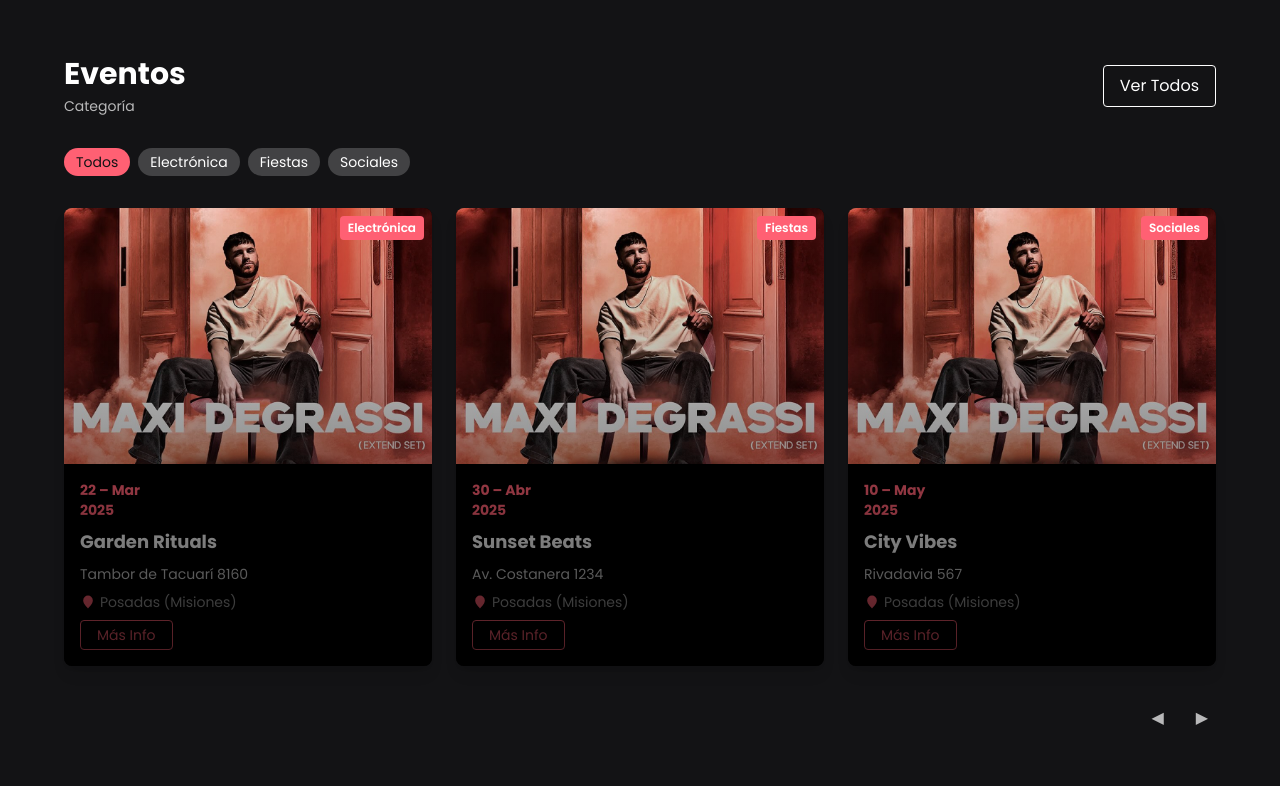
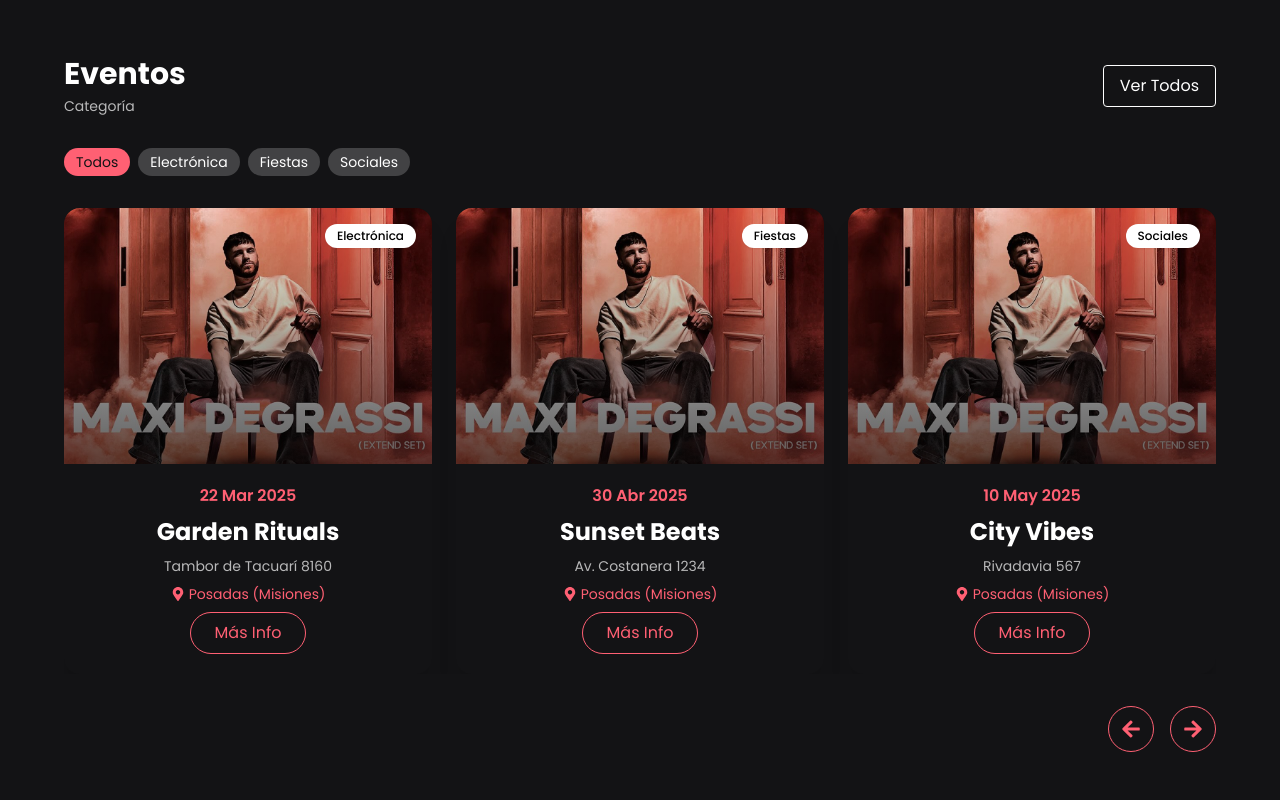
Before and after one commit to Pir4te64/Voi_frontend, a React (Vite) app: page / in a window 1280 px wide. Shown: the part 920-1720 px from the top of the page. Built offline with nearby package versions, Linux system fonts and the light colour scheme.

Commit message:
feat: integrate Swiper for event card carousel and enhance EventCard layout

```diff
--- a/src/components/Eventos/EventCard.tsx
+++ b/src/components/Eventos/EventCard.tsx
@@ -1,10 +1,11 @@
 // src/components/EventCard.tsx
 import React from 'react';
+import { FaMapMarkerAlt } from 'react-icons/fa';
 
 export interface EventCardProps {
     image: string;
     category: string;
-    date: string;     // "DD MMM YYYY"
+    date: string;     // Ej: "22 Mar 2025"
     title: string;
     location: string;
     city: string;
@@ -12,44 +13,51 @@ export interface EventCardProps {
 }
 
 const EventCard: React.FC<EventCardProps> = ({
-    image, category, date, title, location, city, onInfoClick,
+    image,
+    category,
+    date,
+    title,
+    location,
+    city,
+    onInfoClick,
 }) => {
-    const [day, month, year] = date.split(' ');
     return (
-        <div className="relative bg-black rounded-lg overflow-hidden shadow-lg">
-            {/* Imagen + overlay */}
-            <div
-                className="h-64 bg-center bg-cover"
-                style={{ backgroundImage: `url(${image})` }}
-            >
-                <div className="absolute inset-0 bg-gradient-to-t from-black/70 to-transparent" />
+        <div className="rounded-2xl overflow-hidden shadow-xl bg-transparent">
+            {/* Imagen con overlay y pill */}
+            <div className="relative">
+                <div
+                    className="h-64 bg-center bg-cover"
+                    style={{ backgroundImage: `url(${image})` }}
+                />
+                {/* Overlay sutil */}
+                <div className="absolute inset-0 bg-gradient-to-t from-black/60 to-transparent" />
+                {/* Pill de categoría */}
+                <span className="absolute top-4 right-4 bg-white text-black text-xs font-medium px-3 py-1 rounded-full shadow-sm">
+                    {category}
+                </span>
             </div>
 
-            {/* Pill de categoría */}
-            <span className="absolute top-2 right-2 bg-secondary px-2 py-1 text-xs font-semibold text-white rounded">
-                {category}
-            </span>
-
-            {/* Contenido */}
-            <div className="p-4 flex flex-col space-y-2">
-                <div className="text-secondary font-bold text-sm">
-                    {day} – {month} <span className="block">{year}</span>
-                </div>
-                <h3 className="text-lg font-bold text-white">{title}</h3>
-                <p className="text-sm text-white/80">{location}</p>
-                <p className="text-sm text-white/60 flex items-center">
-                    <svg
-                        className="w-4 h-4 mr-1 text-secondary"
-                        fill="currentColor"
-                        viewBox="0 0 20 20"
-                    >
-                        <path d="M10 2a6 6 0 00-6 6c0 4.5 6 10 6 10s6-5.5 6-10a6 6 0 00-6-6z" />
-                    </svg>
-                    {city}
+            {/* Detalles */}
+            <div className="px-6 py-5 text-center space-y-2">
+                {/* Fecha */}
+                <p className="text-secondary font-semibold text-base">
+                    {date}
                 </p>
+                {/* Título */}
+                <h3 className="text-white text-2xl font-bold">
+                    {title}
+                </h3>
+                {/* Ubicación */}
+                <p className="text-white/70 text-sm">
+                    {location}
+                </p>
+                <p className="flex items-center justify-center text-secondary text-sm">
+                    <FaMapMarkerAlt className="mr-1" /> {city}
+                </p>
+                {/* Botón Más Info */}
                 <button
                     onClick={onInfoClick}
-                    className="mt-2 self-start px-4 py-1 text-sm border border-secondary rounded text-secondary hover:bg-secondary hover:text-primary transition"
+                    className="mt-4 px-6 py-2 border border-secondary text-secondary rounded-full hover:bg-secondary hover:text-primary transition"
                 >
                     Más Info
                 </button>
--- a/src/components/Eventos/Eventos.tsx
+++ b/src/components/Eventos/Eventos.tsx
@@ -1,16 +1,14 @@
 // src/components/EventsSection.tsx
-import React, { useState } from 'react';
-import EventCard from './EventCard';
+import React, { useState, useRef } from 'react';
+import { Swiper, SwiperSlide } from 'swiper/react';
+import { A11y } from 'swiper/modules';
+import 'swiper/swiper-bundle.css';
+import { FaArrowLeft, FaArrowRight } from 'react-icons/fa';
+import EventCard, { EventCardProps } from './EventCard';
 import sliderImage from '@/assets/SliderEvent/Slider.png';
 
-interface Event {
+interface Event extends Omit<EventCardProps, 'onInfoClick'> {
     id: number;
-    image: string;
-    category: string;
-    date: string;
-    title: string;
-    location: string;
-    city: string;
 }
 
 const staticEvents: Event[] = [
@@ -41,12 +39,22 @@ const staticEvents: Event[] = [
         location: 'Rivadavia 567',
         city: 'Posadas (Misiones)',
     },
+    {
+        id: 4,
+        image: sliderImage,
+        category: 'Electrónica',
+        date: '18 Jun 2025',
+        title: 'Deep House Night',
+        location: 'Ruta 12 km 8',
+        city: 'Posadas (Misiones)',
+    },
 ];
 
 const categories = ['Todos', 'Electrónica', 'Fiestas', 'Sociales'];
 
 const EventsSection: React.FC = () => {
     const [activeCat, setActiveCat] = useState<string>('Todos');
+    const swiperRef = useRef<any>(null);
 
     const filtered = activeCat === 'Todos'
         ? staticEvents
@@ -54,7 +62,7 @@ const EventsSection: React.FC = () => {
 
     return (
         <section className="relative py-12 px-4 md:px-16 bg-primary text-white overflow-hidden">
-            {/* Título y subtítulo */}
+            {/* Header */}
             <div className="flex flex-col md:flex-row md:items-center md:justify-between mb-8">
                 <div>
                     <h2 className="text-3xl font-bold">Eventos</h2>
@@ -65,7 +73,7 @@ const EventsSection: React.FC = () => {
                 </button>
             </div>
 
-            {/* Filtros */}
+            {/* Filters */}
             <div className="flex flex-wrap gap-2 mb-8">
                 {categories.map(cat => (
                     <button
@@ -83,29 +91,49 @@ const EventsSection: React.FC = () => {
                 ))}
             </div>
 
-            {/* Grid de cards */}
-            <div className="grid grid-cols-1 sm:grid-cols-2 lg:grid-cols-3 gap-6">
+            {/* Swiper Carousel */}
+            <Swiper
+                modules={[A11y]}
+                onSwiper={(swiper) => { swiperRef.current = swiper; }}
+                spaceBetween={24}
+                slidesPerView={1}
+                breakpoints={{
+                    640: { slidesPerView: 1 },
+                    768: { slidesPerView: 2 },
+                    1024: { slidesPerView: 3 },
+                }}
+                className="mb-8"
+            >
                 {filtered.map(ev => (
+                    <SwiperSlide key={ev.id}>
                         <EventCard
-                        key={ev.id}
                             image={ev.image}
                             category={ev.category}
                             date={ev.date}
                             title={ev.title}
                             location={ev.location}
                             city={ev.city}
-                        onInfoClick={() => {/* abrir modal o ruta */ }}
+                            onInfoClick={() => {
+                                /* abrir modal o navegar */
+                            }}
                         />
+                    </SwiperSlide>
                 ))}
-            </div>
+            </Swiper>
 
-            {/* Paginación */}
-            <div className="flex justify-end items-center space-x-4 mt-8 text-white/70">
-                <button className="p-2 rounded-full hover:bg-white/20 transition">
-                    ◀
+            {/* Pagination Arrows */}
+            <div className="flex justify-end items-center space-x-4 mt-4">
+                <button
+                    onClick={() => swiperRef.current?.slidePrev()}
+                    className="bg-transparent text-secondary border border-secondary p-3 rounded-full hover:opacity-90 transition-opacity"
+                >
+                    <FaArrowLeft className="w-5 h-5" />
                 </button>
-                <button className="p-2 rounded-full hover:bg-white/20 transition">
-                    ▶
+                <button
+                    onClick={() => swiperRef.current?.slideNext()}
+                    className="bg-transparent text-secondary border border-secondary p-3 rounded-full hover:opacity-90 transition-opacity"
+                >
+                    <FaArrowRight className="w-5 h-5" />
                 </button>
             </div>
         </section>
```
Lines whose indentation alone changed are shown as unchanged.
